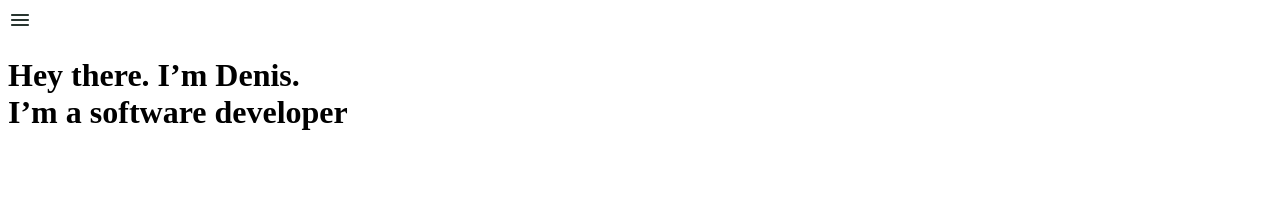
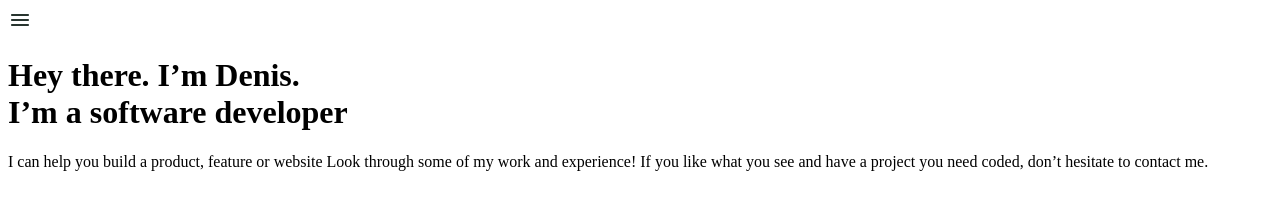
Before and after one commit to dd-obua/Mic-1-1-Portfolio, a website: page index.html in a window 1280 px wide. Drawn offline with Linux system fonts and the light colour scheme.

Commit message:
Add advertising paragraph

```diff
--- a/index.html
+++ b/index.html
@@ -15,6 +15,10 @@
 <body>
   <img src="./img/menu-icon.svg" alt="Hamburger menu icon" class="hamburger-icon">
   <h1>Hey there. I’m Denis. <br> I’m a software developer</h1>
+  <p class="advert">
+    I can help you build a product, feature or website Look through some of my work and experience! If you like what you
+    see and have a project you need coded, don’t hesitate to contact me.
+  </p>
 </body>
 
 </html>
```
